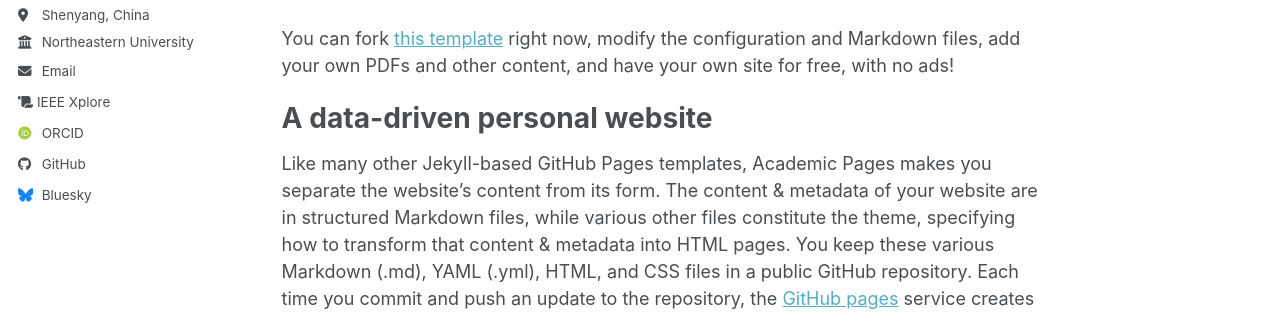
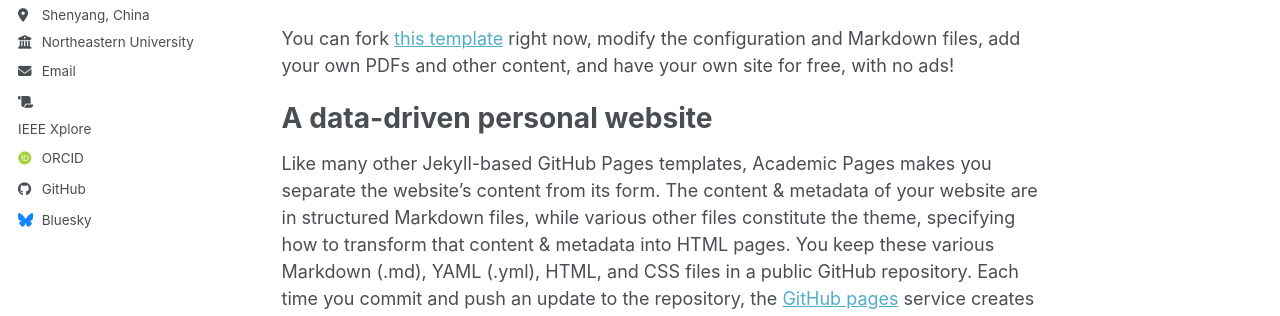
Before and after one commit to aurora76/peiboduan, a Jekyll site: the page built from _pages/about.md, in a window 1280 px wide. Shown: the part 386-702 px from the top of the page. Built offline with Jekyll 4.4.1, drawn with Linux system fonts in a browser that asks for light colours; some web fonts are replaced; a script bundle is joined from its source files by our own code; library files that are not in the unit come from our copies.

Commit message:
Update author-profile.html

```diff
--- a/_includes/author-profile.html
+++ b/_includes/author-profile.html
@@ -48,7 +48,7 @@
         <li><a href="{{ author.googlescholar }}"><i class="ai ai-google-scholar ai-fw icon-pad-right"></i>Google Scholar</a></li>
       {% endif %}
       {% if author.ieeexplore %}
-        <li><a href="{{ author.ieeexplore }}"><i class="fa-solid fa-scroll"></i> IEEE Xplore</a></li>
+        <li><a href="{{ author.ieeexplore }}"><i class="fa-solid fa-scroll"></i></a>IEEE Xplore</a></li>
       {% endif %}
       {% if author.inspire-hep %}
         <li><a href="{{ author.inspire-hep }}"><i class="ai ai-inspire ai-fw icon-pad-right"></i>INSPIRE-HEP</a></li>
```
